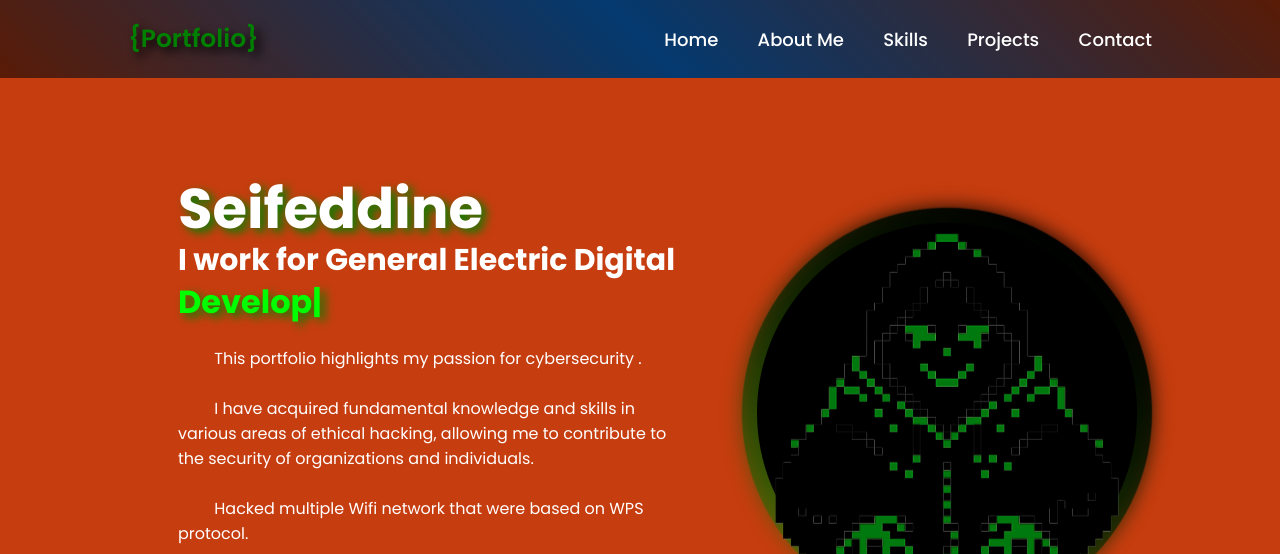
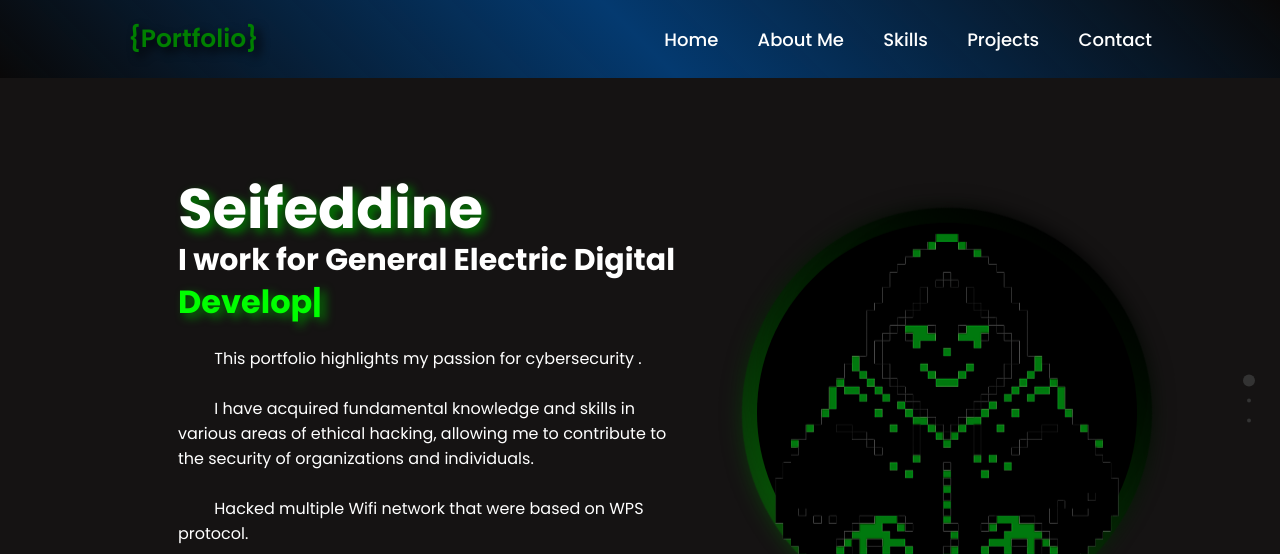
Before and after one commit to RBMK-AZ5/Portfolio, a plain HTML site: page index.html in a window 1280 px wide. Shown: the top 554 px of the page. Drawn offline with nearby package versions, Linux system fonts and the light colour scheme.

Commit message:
Update index.html

```diff
--- a/index.html
+++ b/index.html
@@ -131,7 +131,7 @@
 <script>
   new fullpage('#fullpage', {
     // Options FullPage.js (vous pouvez ajouter d'autres options ici)
-    sectionsColor: ['#C63D0F', '#1BBC9B', '#7E8F7C']
+    navigation: true // Active la navigation
   });
 </script>
 
```
